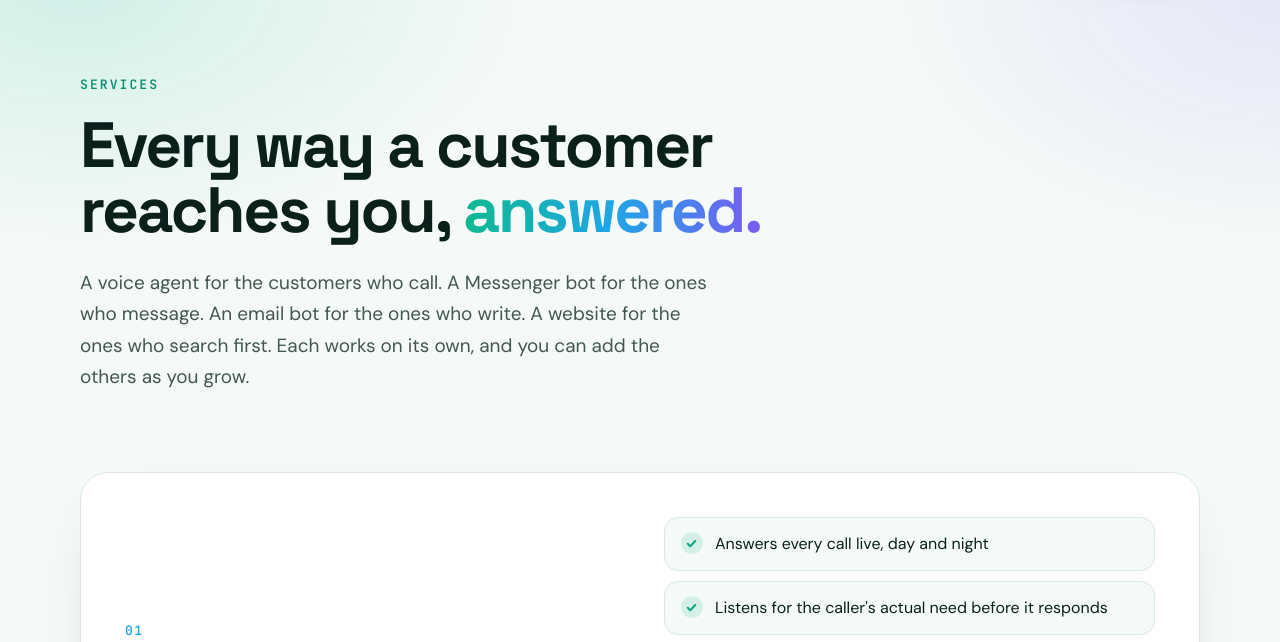
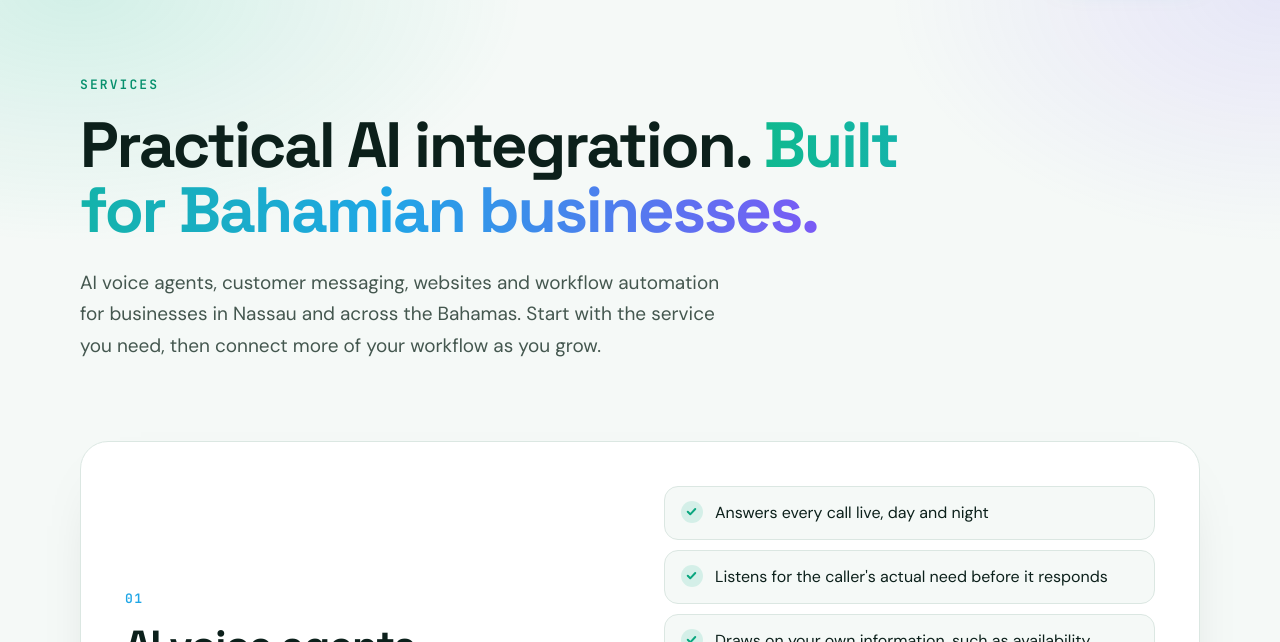
Before and after one commit to Zee538/meridian-ai-website, a website: page services/index.html in a window 1280 px wide. Shown: the part 90-732 px from the top of the page. Drawn offline with Linux system fonts and the light colour scheme.

Commit message:
Describe AI integration and workflow automation services in Nassau

```diff
--- a/services/index.html
+++ b/services/index.html
@@ -3,14 +3,14 @@
 <head>
 <meta charset="utf-8">
 <meta name="viewport" content="width=device-width, initial-scale=1">
-<title>Services | AI Voice Agents, Chatbots and Websites | Meridian AI Solutions</title>
-<meta name="description" content="Custom AI voice agents, Messenger bots, email bots and websites for businesses in the Bahamas.">
+<title>AI Integration in the Bahamas | Meridian AI Solutions</title>
+<meta name="description" content="Explore AI voice agents, customer messaging, websites and workflow automation for businesses in Nassau and across the Bahamas. Start with what your team needs.">
 <link rel="canonical" href="https://meridian-aisolutions.com/services/">
 <meta name="theme-color" content="#f5f9f7">
 <meta property="og:type" content="website">
 <meta property="og:site_name" content="Meridian AI Solutions">
-<meta property="og:title" content="Services | AI Voice Agents, Chatbots and Websites | Meridian AI Solutions">
-<meta property="og:description" content="Custom AI voice agents, Messenger bots, email bots and websites for businesses in the Bahamas.">
+<meta property="og:title" content="AI Integration in the Bahamas | Meridian AI Solutions">
+<meta property="og:description" content="Explore AI voice agents, customer messaging, websites and workflow automation for businesses in Nassau and across the Bahamas. Start with what your team needs.">
 <meta property="og:url" content="https://meridian-aisolutions.com/services/">
 <meta property="og:locale" content="en_BS">
 <meta name="twitter:card" content="summary">
@@ -111,8 +111,8 @@
   <header class="phero">
     <div class="wrap">
       <p class="label" data-reveal="fade-up">SERVICES</p>
-      <h1 data-reveal="fade-up" data-reveal-delay="1">Every way a customer reaches you, <span class="grad">answered.</span></h1>
-      <p class="lead" data-reveal="fade-up" data-reveal-delay="2">A voice agent for the customers who call. A Messenger bot for the ones who message. An email bot for the ones who write. A website for the ones who search first. Each works on its own, and you can add the others as you grow.</p>
+      <h1 data-reveal="fade-up" data-reveal-delay="1">Practical AI integration. <span class="grad">Built for Bahamian businesses.</span></h1>
+      <p class="lead" data-reveal="fade-up" data-reveal-delay="2">AI voice agents, customer messaging, websites and workflow automation for businesses in Nassau and across the Bahamas. Start with the service you need, then connect more of your workflow as you grow.</p>
     </div>
   </header>
   <section class="page">
```
